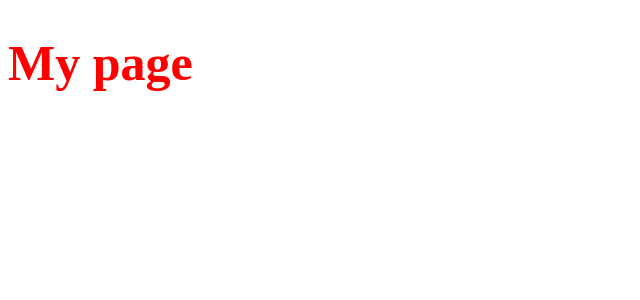
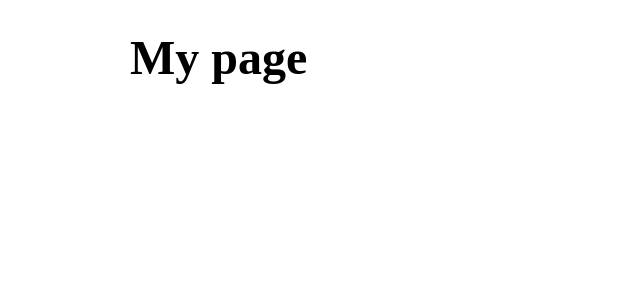
Before and after one commit to terrencewwong/responsive-components-case-study, a Next.js app: page / in a window 1280 px wide. Shown: the top 300 px of the page, without its empty margins (0-640 px from the left). Built offline with nearby package versions, Linux system fonts and the light colour scheme.

Commit message:
Implement webpage-layout and text

```diff
--- /dev/null
+++ b/design-system/atoms/index.js
@@ -0,0 +1,5 @@
+import Text from './text'
+
+module.exports = {
+  Text
+}
--- /dev/null
+++ b/design-system/atoms/text.js
@@ -0,0 +1,9 @@
+import styled from 'styled-components'
+import { typeScale } from '../config'
+
+const Text = styled.div`
+  ${props => typeScale[props.size]}
+  ${props => props.bold ? 'font-weight: bold;' : ''}
+`
+Text.displayName = 'Text'
+export default Text
--- /dev/null
+++ b/design-system/config.js
@@ -0,0 +1,30 @@
+module.exports = {
+  unit: 10,
+  unitType: "px",
+  typeScale: {
+    sizen1: `
+      font-size: 12px;
+      line-height: 15px;
+    `,
+    size0: `
+      font-size: 14px;
+      line-height: 20px;
+    `,
+    size0: `
+      font-size: 16px;
+      line-height: 25px;
+    `,
+    size1: `
+      font-size: 19px;
+      line-height: 25px;
+    `,
+    size2: `
+      font-size: 32px;
+      line-height: 35px;
+    `,
+    size3: `
+      font-size: 48px;
+      line-height: 50px;
+    `
+  }
+}
--- /dev/null
+++ b/design-system/layouts/index.js
@@ -0,0 +1,5 @@
+import WebpageLayout from './webpage-layout'
+
+module.exports = {
+  WebpageLayout
+}
--- /dev/null
+++ b/design-system/layouts/webpage-layout.js
@@ -0,0 +1,28 @@
+import React from 'react'
+import styled from 'styled-components'
+import { unit, unitType } from '../config'
+
+const Centerer = styled.div`
+  display: flex;
+  justify-content: center;
+`
+
+const ContentContainer = styled.div`
+  width: 100%;
+  max-width: ${props => props.maxWidth};
+  padding: ${props => {
+    return props.padding
+      .map(padScale => padScale * unit + unitType)
+      .join(' ')
+  }};
+`
+
+const WebpageLayout = ({ className, children, maxWidth, padding}) => (
+  <Centerer className={className}>
+    <ContentContainer maxWidth={maxWidth} padding={padding}>
+      {children}
+    </ContentContainer>
+  </Centerer>
+)
+
+export default WebpageLayout
--- a/pages/index.js
+++ b/pages/index.js
@@ -1,9 +1,10 @@
 import React from 'react'
 import styled from 'styled-components'
+import { WebpageLayout } from '../design-system/layouts'
+import { Text } from '../design-system/atoms'
 
-const Title = styled.h1`
-  color: red;
-  font-size: 50px;
-`
-
-export default () => <Title>My page</Title>
+export default () => (
+  <WebpageLayout maxWidth='1020px' padding={[2.5, 2, 0, 2]}>
+    <Text size='size3' bold>My page</Text>
+  </WebpageLayout>
+)
```
